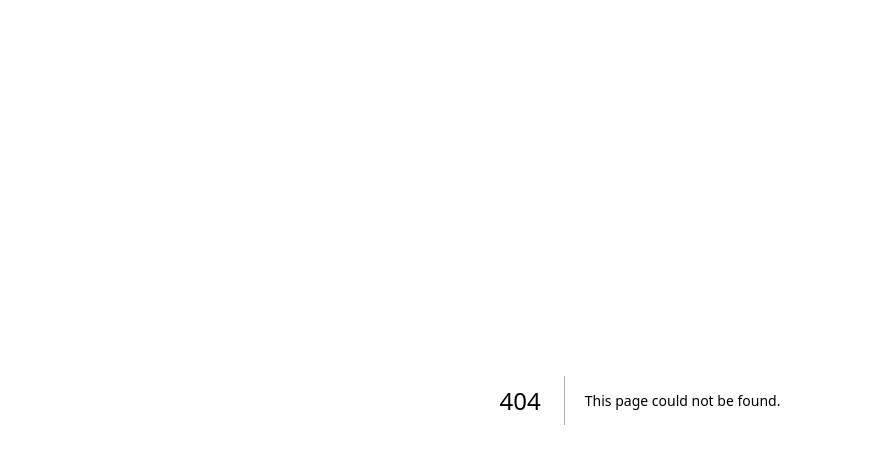
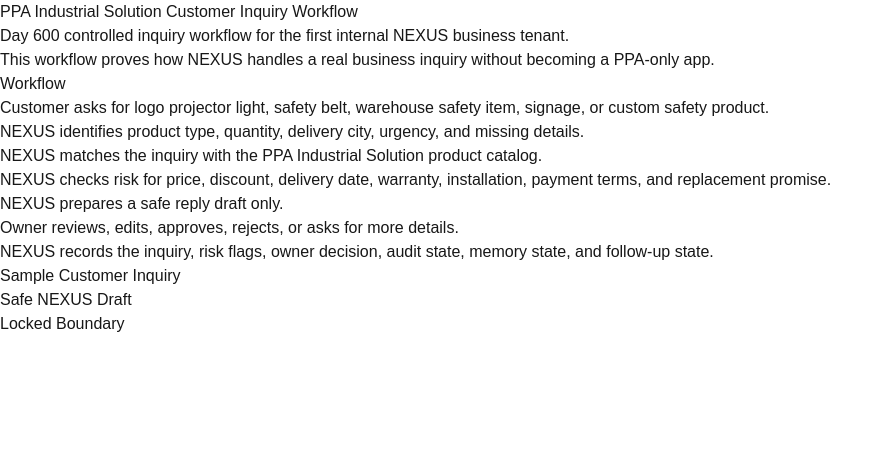
Before and after one commit to celerishealth/NEXUS, a Next.js app in the folder nexus-app/: page /nexus-ppa-inquiry-workflow in a window 1280 px wide. Before the commit this address had no page. Shown: the top 464 px of the page, without its empty margins (0-893 px from the left). Built offline with nearby package versions, Linux system fonts and the light colour scheme.

Commit message:
Day 600: add PPA customer inquiry workflow v1

```diff
--- /dev/null
+++ b/nexus-app/app/nexus-ppa-inquiry-workflow/page.tsx
@@ -0,0 +1,22 @@
+export default function NexusPpaInquiryWorkflowPage() {
+  return (
+    <main>
+      <h1>PPA Industrial Solution Customer Inquiry Workflow</h1>
+      <p>Day 600 controlled inquiry workflow for the first internal NEXUS business tenant.</p>
+      <p>This workflow proves how NEXUS handles a real business inquiry without becoming a PPA-only app.</p>
+      <h2>Workflow</h2>
+      <ol>
+        <li>Customer asks for logo projector light, safety belt, warehouse safety item, signage, or custom safety product.</li>
+        <li>NEXUS identifies product type, quantity, delivery city, urgency, and missing details.</li>
+        <li>NEXUS matches the inquiry with the PPA Industrial Solution product catalog.</li>
+        <li>NEXUS checks risk for price, discount, delivery date, warranty, installation, payment terms, and replacement promise.</li>
+        <li>NEXUS prepares a safe reply draft only.</li>
+        <li>Owner reviews, edits, approves, rejects, or asks for more details.</li>
+        <li>NEXUS records the inquiry, risk flags, owner decision, audit state, memory state, and follow-up state.</li>
+      </ol>
+      <h2>Sample Customer Inquiry</h2>
+      <h2>Safe NEXUS Draft</h2>
+      <h2>Locked Boundary</h2>
+    </main>
+  );
+}
```
